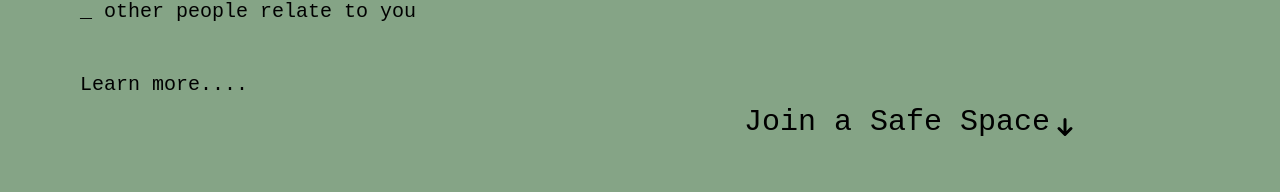
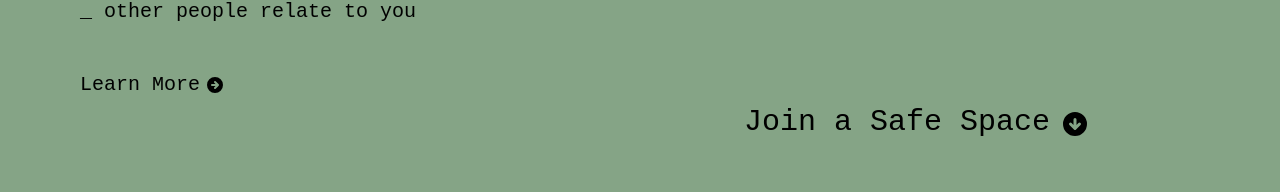
Before and after one commit to nguyenv119/treehouse, a React (Vite) app in the folder frontend/: page / in a window 1280 px wide. Shown: the part 549-741 px from the top of the page. Built offline with nearby package versions, Linux system fonts and the light colour scheme.

Commit message:
changed learn more, safe space

```diff
--- a/frontend/src/App.css
+++ b/frontend/src/App.css
@@ -43,11 +43,24 @@ p{
 	color: dark-brown;
 	text-decoration: none;
 	color: inherit;
+	vertical-align:middle;
 }
 .learnMore:hover{
 	cursor: pointer;
 	opacity: 0.7;
 }
+
+.arrowRight {
+	vertical-align: middle;
+	margin-left: 1%;
+}
+
+.arrowDown {
+	/* vertical-align: middle; */
+	margin-top: -2%;
+	transform: translateX(10px);
+}
+
 .arrowContainer{
 	position: absolute;
 	display: flex;
--- a/frontend/src/App.tsx
+++ b/frontend/src/App.tsx
@@ -1,7 +1,7 @@
 
 import './App.css'
 import { useRef, forwardRef } from 'react'
-import { HiArrowSmDown } from 'react-icons/hi'
+import { HiArrowCircleDown, HiArrowCircleLeft, HiArrowCircleRight, HiArrowSmDown } from 'react-icons/hi'
 import Cards from './components/Cards'
 import Header from './components/Header'
 import Info from './components/Info'
@@ -42,11 +42,14 @@ function App() {
 					<p>A space where you</p>
 					<p>_ feel safe expressing your emotions</p>
 					<p className='last'>_ other people relate to you</p>
-					<a href="#info" className='learnMore'>Learn more....</a>
+					<a href="#info" className='learnMore'>
+						Learn More
+						<HiArrowCircleRight className="arrowRight" />
+					</a>
 				</div>
 				<button className="arrowContainer" onClick={handleClick}>
 					<p>Join a Safe Space</p>
-					<HiArrowSmDown className="arrow" />
+					<HiArrowCircleDown className="arrowDown" />
 				</button>
 
 				<video className="hero-video" autoPlay loop muted>
```
